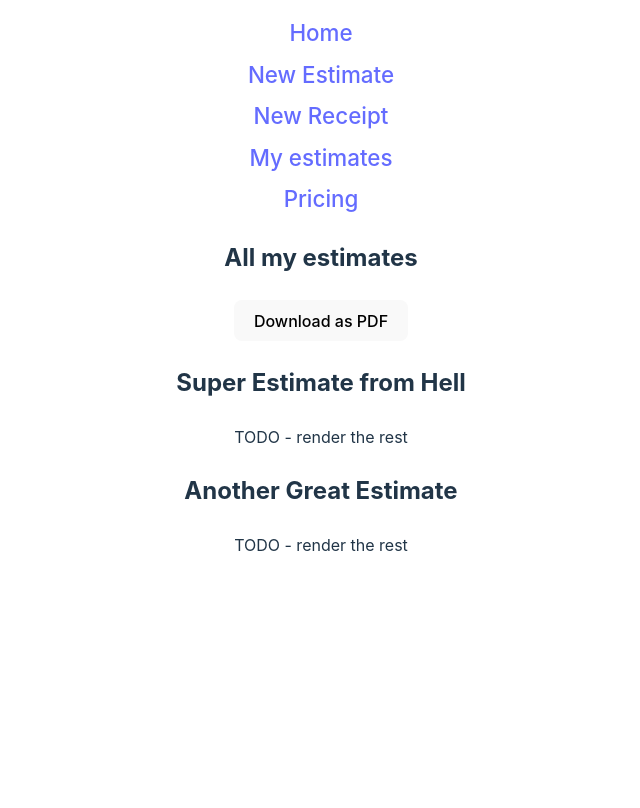
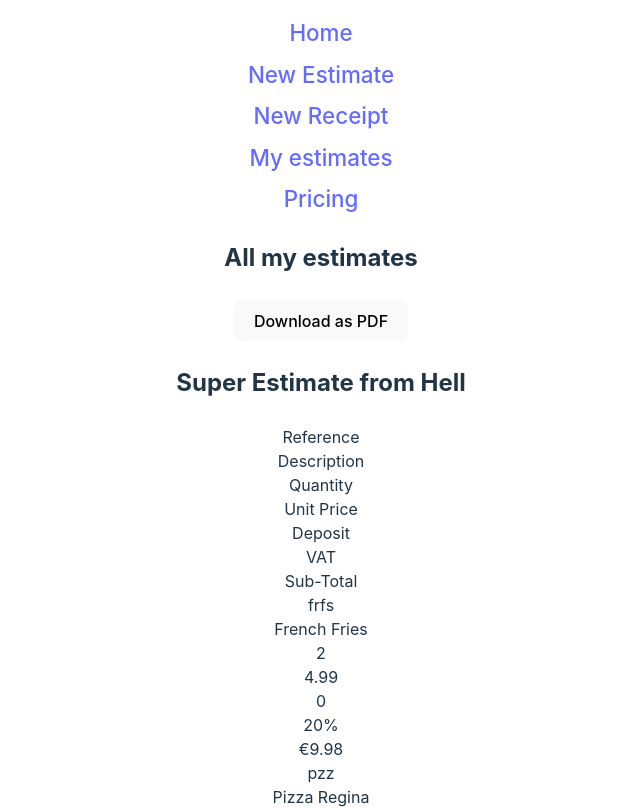
Before and after one commit to AmaurySemery/receipt_maker, a React (Vite) app: page /my-estimates in a window 1280 px wide. Shown: the top 808 px of the page, without its empty margins (319-959 px from the left). Built offline with nearby package versions, Linux system fonts and the light colour scheme.

Commit message:
Rendu de chaque ligne de devis

```diff
--- a/src/components/Card.tsx
+++ b/src/components/Card.tsx
@@ -1,12 +1,40 @@
-import { Estimate } from "../App"
+import { Estimate } from "../App";
 
 type cardProps = {
-    data: Estimate
-}
+  data: Estimate;
+};
 
 export default function Card({ data }: cardProps) {
-    return <>
-    <h3>{data.title}</h3>
-    <div>TODO - render the rest</div>
+  function calculateSubtotal(quantity: number, unitPrice: number) {
+    return (quantity * unitPrice).toFixed(2);
+  }
+  return (
+    <>
+      <h3>{data.title}</h3>
+      <div>
+        <div>
+          <div>Reference</div>
+          <div>Description</div>
+          <div>Quantity</div>
+          <div>Unit Price</div>
+          <div>Deposit</div>
+          <div>VAT</div>
+          <div>Sub-Total</div>
+        </div>
+        {data.tasks.map((t) => {
+          return (
+            <div key={t.reference}>
+              <div>{t.reference}</div>
+              <div>{t.description}</div>
+              <div>{t.quantity}</div>
+              <div>{t.unitPrice}</div>
+              <div>{t.deposit}</div>
+              <div>{t.vat}%</div>
+              <div>€{calculateSubtotal(t.quantity, t.unitPrice)}</div>
+            </div>
+          );
+        })}
+      </div>
     </>
+  );
 }
```
